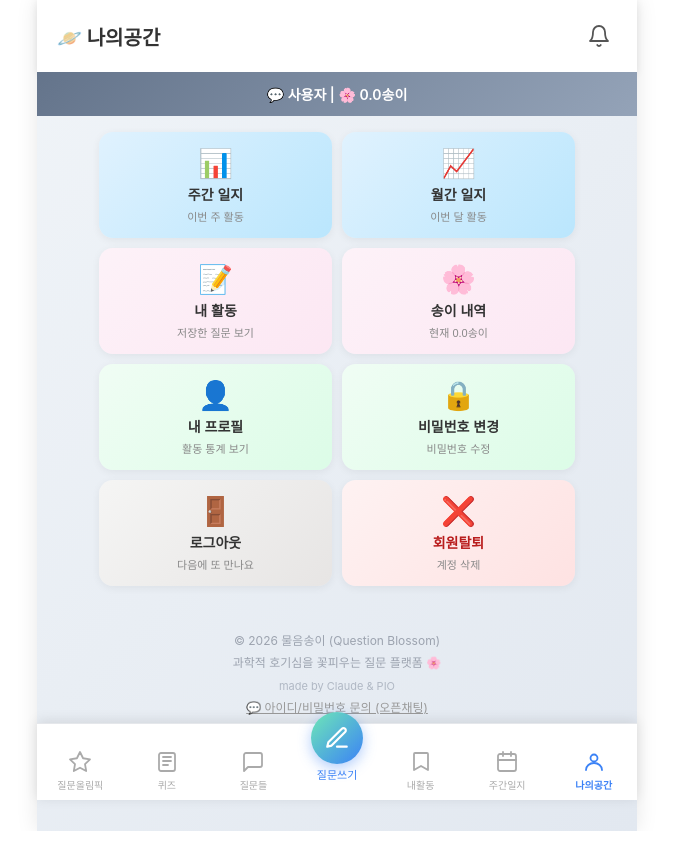
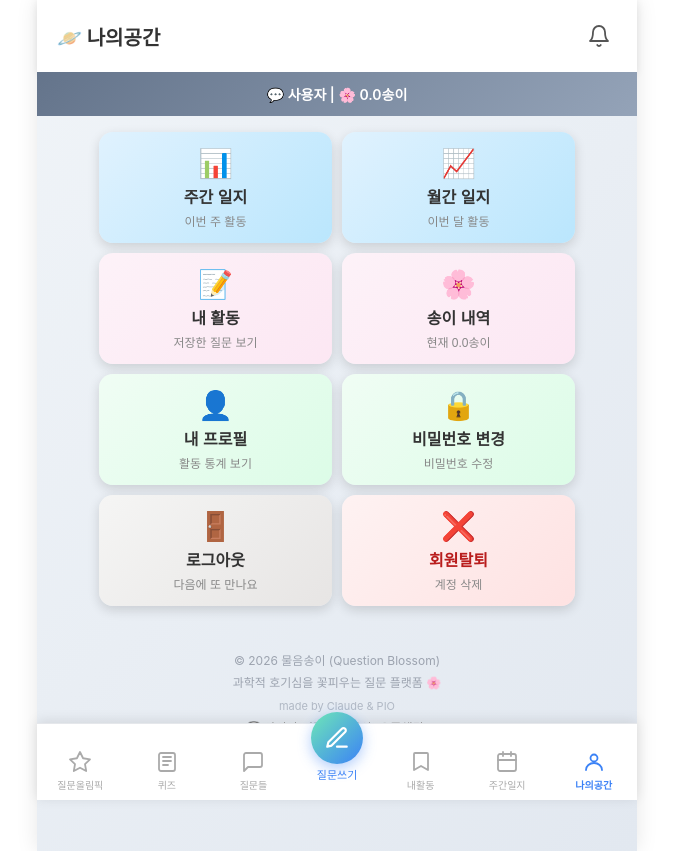
Before and after one commit to JYP-UJU/-questionapp, a React (Create React App) app in the folder frontend/: page /setting in a window 1280 px wide. Shown: the whole page, without its empty margins (303-976 px from the left). Built offline with nearby package versions, Linux system fonts and the light colour scheme; no server answers; sample sign-in values are in the browser's storage.

Commit message:
2609011517

```diff
--- a/frontend/src/pages/Friends.js
+++ b/frontend/src/pages/Friends.js
@@ -37,19 +37,24 @@ function Friends() {
     // 방금 내가 올린 질문 id - 배경을 계속 강조해두다가 "더보기"를 누르면 해제
     const [justPostedId, setJustPostedId] = useState(location.state?.justPostedId ?? null);
     // 질문을 올리고 막 이 화면에 도착했을 때만 1~2초 폭죽 효과 (노란 배경 강조는 justPostedId가 계속 담당)
-    const [showConfetti, setShowConfetti] = useState(!!location.state?.justPostedId);
+    const [showConfetti, setShowConfetti] = useState(false);
     // 아직 활동이 낯선 초반(질문 5번째까지)에만, 질문을 올린 직후 활동 안내 섹션을 보여줌.
     // justPostedId가 "더보기"로 해제되면 이 안내 섹션도 함께 사라짐.
     const [showActivityGuide] = useState(
         !!location.state?.justPostedId && (location.state?.myQuestionCount ?? 999) <= 5
     );
 
+    // 로딩(질문 목록 불러오기)이 끝나서 화면이 실제로 보이는 시점에 맞춰 폭죽을 터뜨림.
+    // (마운트 시점에 바로 타이머를 걸면, 로딩이 오래 걸릴 때 화면이 뜨기도 전에
+    //  1.7초가 지나버려서 정작 내용이 보일 땐 폭죽이 이미 끝나있는 문제가 있었음)
     useEffect(() => {
-        if (!showConfetti) return;
+        if (loading) return;
+        if (!location.state?.justPostedId) return;
+        setShowConfetti(true);
         const timer = setTimeout(() => setShowConfetti(false), 1700);
         return () => clearTimeout(timer);
         // eslint-disable-next-line react-hooks/exhaustive-deps
-    }, []);
+    }, [loading]);
     const cardRefs = useRef({});
     const highlightAttempts = useRef(0);
     const [sortMode, setSortMode] = useState('recent'); // 'engagement' | 'recent' | 'random' - 기본값 최신순
@@ -510,7 +515,6 @@ function Friends() {
 
     if (loading) return (
         <div className="friends-container">
-            {showConfetti && <ConfettiBurst />}
             <div className="loading">질문을 불러오는 중...</div>
         </div>
     );
--- a/frontend/src/pages/Setting.css
+++ b/frontend/src/pages/Setting.css
@@ -66,11 +66,12 @@
     border-radius: 14px;
     cursor: pointer;
     transition: all 0.2s;
-    box-shadow: 0 2px 8px rgba(0, 0, 0, 0.06);
+    box-shadow: 0 4px 12px rgba(0, 0, 0, 0.14);
 }
 
 .menu-btn:active {
     transform: scale(0.97);
+    box-shadow: 0 2px 6px rgba(0, 0, 0, 0.12);
 }
 
 .menu-icon {
@@ -79,14 +80,14 @@
 }
 
 .menu-label {
-    font-size: 14px;
+    font-size: 16px;
     font-weight: 700;
     color: #333;
     margin-top: 2px;
 }
 
 .menu-desc {
-    font-size: 11px;
+    font-size: 12px;
     color: #888;
 }
 
```
